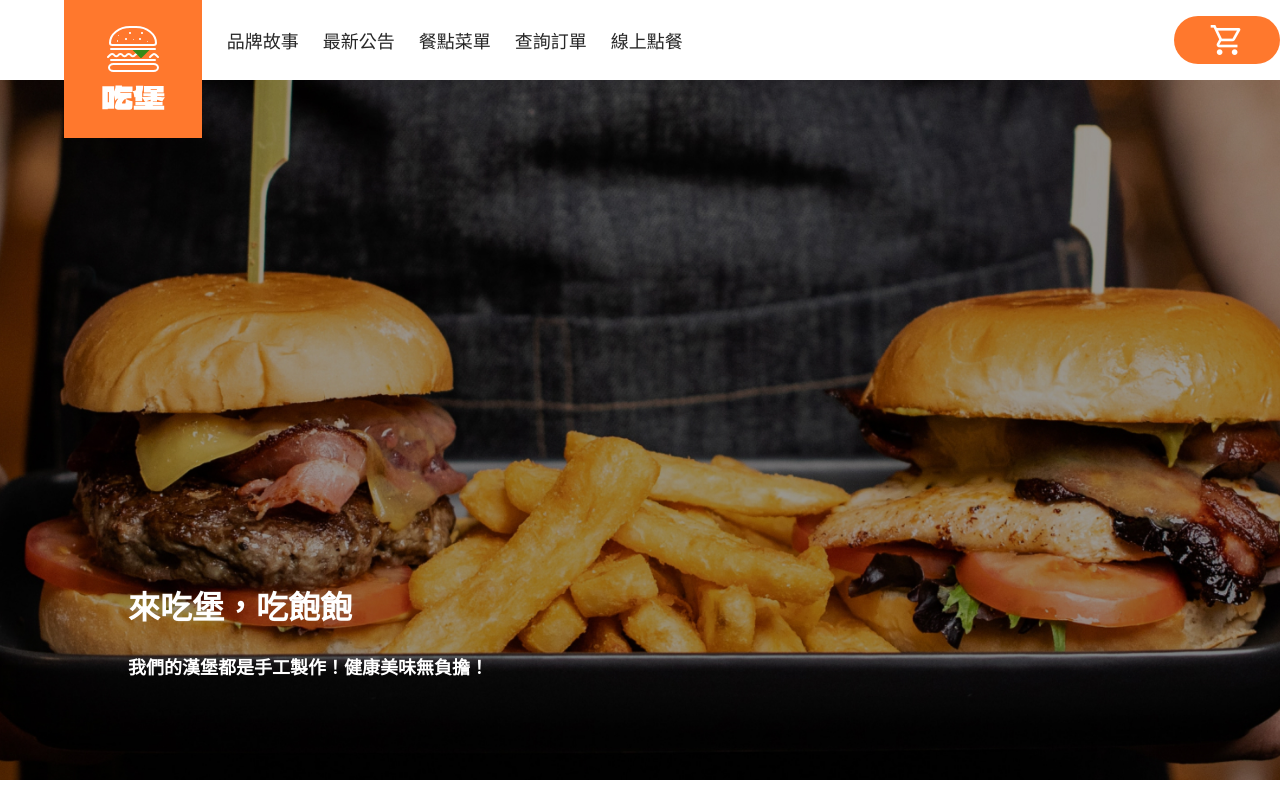
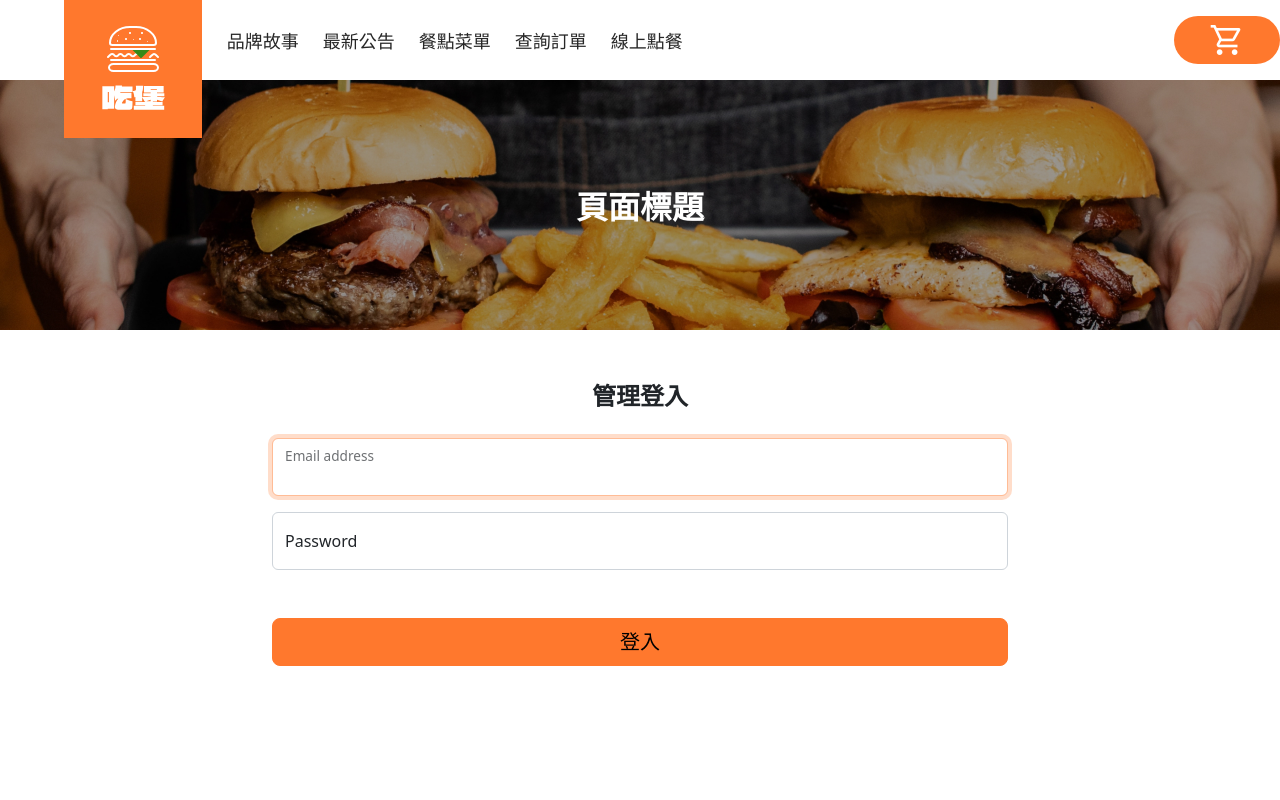
Before and after one commit to Cathy7485/Burger, a Vue app: page /#/login in a window 1280 px wide. Shown: the top 800 px of the page. Built offline with nearby package versions, Linux system fonts and the light colour scheme; what vue-sweetalert2 would draw is missing.

Commit message:
update page files

```diff
--- a/src/assets/_layout.scss
+++ b/src/assets/_layout.scss
@@ -75,6 +75,16 @@
   height: 700px;
   overflow: hidden;
   transition: all 0.3s;
+  &.page-banner{
+    height: 250px;
+    .banner-title{
+      top: 50%;
+      left: 50%;
+      transform: translate(-50%,-50%);
+      bottom: initial;
+      text-align: center;
+    }
+  }
   @include desktop{
     height: 400px;
   }
@@ -330,6 +340,12 @@
       }
     }
   }
+  .page-title{
+    font-size: 1.5rem;
+    font-weight: 600;
+    text-align: center;
+    margin-bottom: 24px;
+  }
 }
 footer {
   padding-top: 3rem;
--- a/src/components/PageBanner.vue
+++ b/src/components/PageBanner.vue
@@ -1,5 +1,11 @@
-<template></template>
+<template>
+  <section id="banner" class="page-banner">
+    <img src="../assets/banner.jpg" alt="banner" />
+    <div class="banner-title">
+      <span>頁面標題</span>
+    </div>
+  </section>
+</template>
 <script>
-export default {
-}
+export default {};
 </script>
--- a/src/router/index.js
+++ b/src/router/index.js
@@ -2,14 +2,23 @@ import { createRouter, createWebHashHistory } from 'vue-router';
 
 const routes = [{
   path: '/',
+  component: () => import('../views/FrontHome.vue'),
+  children: [{
+    path: '',
+    name: 'Home',
+    component: () => import('../views/front/HomeView.vue')
+  }],
+},
+{
+  path: '/',
   component: () => import('../views/FrontLayout.vue'),
   //槽狀路由
   children: [
-      {
-        path: '',
-        name: 'Home',
-        component: () => import('../views/front/HomeView.vue')
-      },
+    // {
+    //   path: '',
+    //   name: 'Home',
+    //   component: () => import('../views/front/HomeView.vue')
+    // },
     {
       path: 'about',
       name: 'About',
--- /dev/null
+++ b/src/views/FrontHome.vue
@@ -0,0 +1,25 @@
+<template>
+  <HeaderComponent></HeaderComponent>
+  <HomepageBanner></HomepageBanner>
+  <section id="content">
+    <RouterView></RouterView>
+  </section>
+  <FooterComponent></FooterComponent>
+</template>
+<script>
+import { RouterView } from "vue-router";
+import HeaderComponent from "../components/HeaderComponent.vue";
+import HomepageBanner from "../components/HomepageBanner.vue";
+import PageBanner from "../components/PageBanner.vue";
+import FooterComponent from "../components/FooterComponent.vue";
+
+export default {
+  components: {
+    RouterView,
+    HeaderComponent,
+    HomepageBanner,
+    PageBanner,
+    FooterComponent,
+  },
+};
+</script>
--- a/src/views/FrontLayout.vue
+++ b/src/views/FrontLayout.vue
@@ -1,6 +1,6 @@
 <template>
   <HeaderComponent></HeaderComponent>
-  <HomepageBanner></HomepageBanner>
+  <PageBanner></PageBanner>
   <section id="content">
     <RouterView></RouterView>
   </section>
@@ -9,7 +9,6 @@
 <script>
 import { RouterView } from "vue-router"
 import HeaderComponent from "../components/HeaderComponent.vue"
-import HomepageBanner from "../components/HomepageBanner.vue"
 import PageBanner from "../components/PageBanner.vue"
 import FooterComponent from "../components/FooterComponent.vue"
 
@@ -17,7 +16,6 @@ export default {
   components: {
     RouterView,
 		HeaderComponent,
-		HomepageBanner,
 		PageBanner,
 		FooterComponent,
   },
--- a/src/views/front/LoginView.vue
+++ b/src/views/front/LoginView.vue
@@ -1,7 +1,8 @@
 <template>
 	<div class="container">
-		這是登入畫面
-		<form class="form-signin">
+    <div class="row">
+		<div class="page-title">管理登入</div>
+      <form class="form-signin col-8 m-auto">
         <div class="form-floating mb-3">
           <input type="email" class="form-control" v-model="user.username" id="floatingInput"
             placeholder="name@example.com" required autofocus>
@@ -12,10 +13,11 @@
             placeholder="Password" required>
           <label for="floatingPassword">Password</label>
         </div>
-			<button class="btn btn-lg btn-primary w-100 mt-3" type="submit" @click="login">
+        <button class="btn btn-lg btn-primary w-100 mt-5" type="submit" @click="login">
           登入
         </button>
       </form>
+    </div>
 	</div>
 </template>
 
```
Lines whose indentation alone changed are shown as unchanged.
